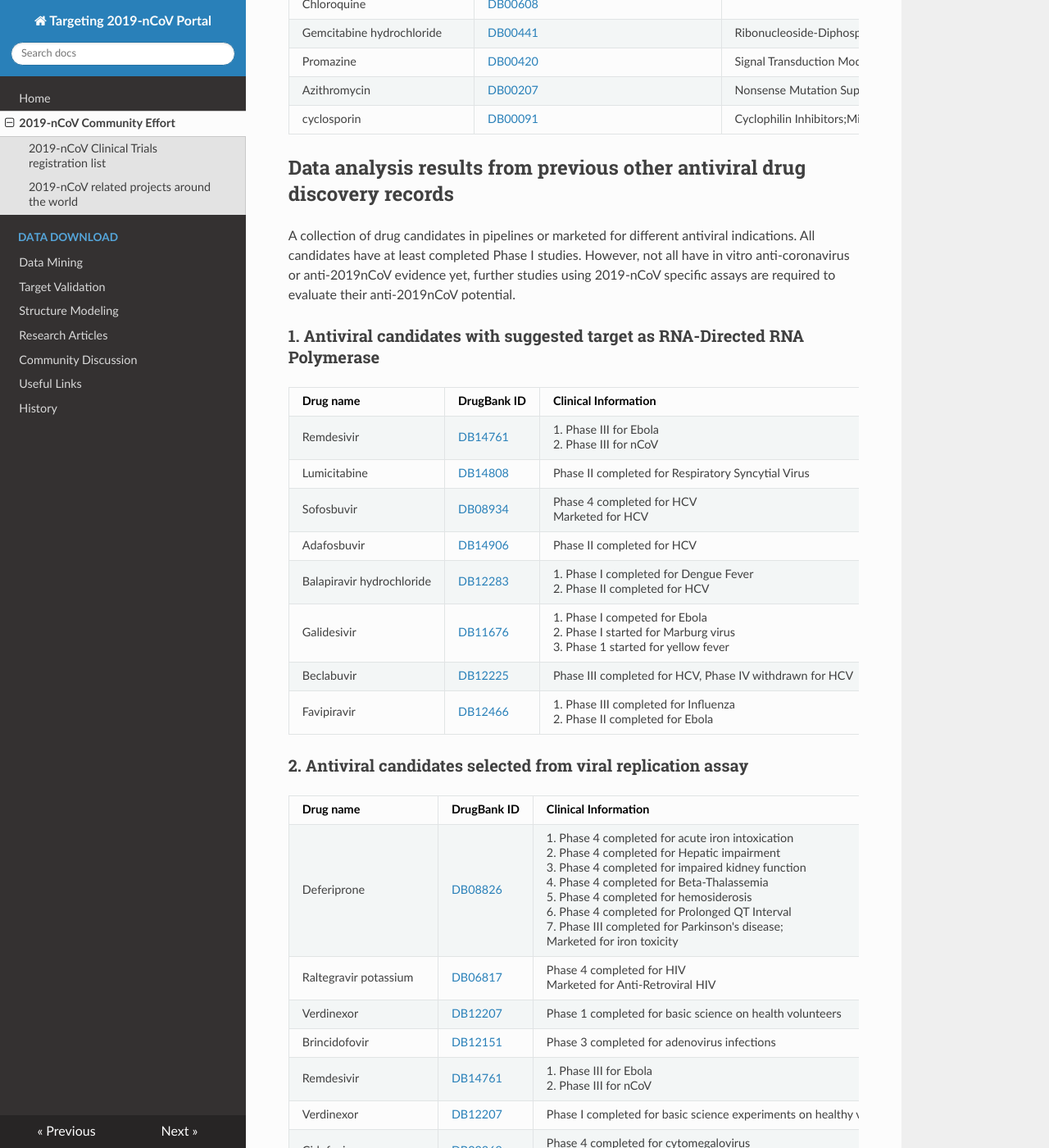
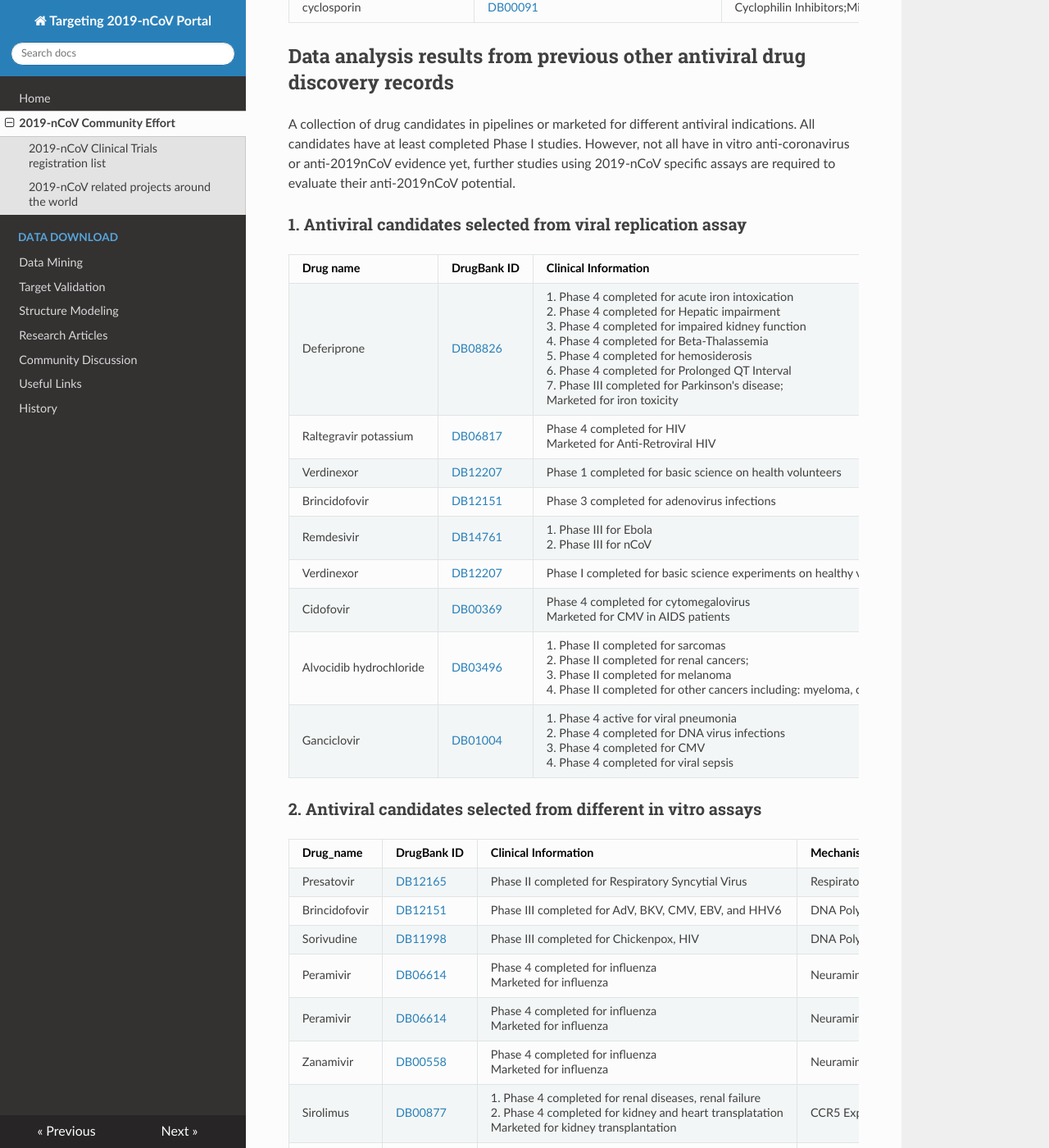
Before and after one commit to GHDDI-AILab/Targeting2019-nCoV, an MkDocs documentation site: the page built from docs/drug_candidates.md, in a window 1280 px wide and 1400 px high, scrolled down 3387 px. Shown: the whole window at 82% size. Built offline with MkDocs 1.6.1, drawn with Linux system fonts in a browser that asks for light colours; nearby versions of some CDN libraries; some of the changed text lies outside the part shown.

Commit message:
Update drug_candidates.md

```diff
--- a/docs/drug_candidates.md
+++ b/docs/drug_candidates.md
@@ -66,10 +66,6 @@ The information below is collected from recent research articles, news articles,
 
 ## Data analysis results from previous SARS/MERS drug discovery records
 
-A collection of drug candidates with previously published positive SARS/MERS experimental results
-
-## Data analysis results from previous SARS/MERS drug discovery records
-
 A collection of drug candidates with previously published positive SARS/MERS experimental results.
 
 |  Drug name  | DrugBank ID  | Mechanism of action  | Experimental activity  | Methods  | Measurement  | Value | Unit  |
@@ -96,20 +92,7 @@ A collection of drug candidates with previously published positive SARS/MERS exp
 A collection of drug candidates in pipelines or marketed for different antiviral indications. All candidates have at least completed Phase I studies. However, not all have in vitro anti-coronavirus or anti-2019nCoV evidence yet, further studies using 2019-nCoV specific assays are required to evaluate their anti-2019nCoV potential.
 
 
-### 1. Antiviral candidates with suggested target as RNA-Directed RNA Polymerase
-
-| Drug name                 | DrugBank ID                                      | Clinical Information                                         | Mechanism of action                                          | Experimental activity                                        | Method                                   | parameter | PX          | mean       | unit |
-| ------------------------- | ------------------------------------------------ | ------------------------------------------------------------ | ------------------------------------------------------------ | ------------------------------------------------------------ | ---------------------------------------- | --------- | ----------- | ---------- | ---- |
-| Remdesivir                | [DB14761](https://www.drugbank.ca/drugs/DB14761) | 1. Phase III for  Ebola <br>2. Phase III for nCoV            | RNA-Directed RNA Polymerase Inhibitor                        | Ebola virus disease remission/reduction, IN VITRO            |                                          | IC-50     | 8           | 0.00000001 | M    |
-| Lumicitabine              | [DB14808](https://www.drugbank.ca/drugs/DB14808) | Phase II  completed for Respiratory Syncytial Virus          | RNA-Directed RNA Polymerase (Respiratory Syncytial Virus) Inhibitors | Infection, respiratory syncytial virus (RSV) remission/reduction, IN VITRO | Viral replication assay                  | IC-50     | 6.58 | 0.00000026 | M    |
-| Sofosbuvir                | [DB08934](https://www.drugbank.ca/drugs/DB08934) | Phase 4 completed  for HCV <br>Marketed for HCV              | RNA-Directed RNA Polymerase (NS5B) (HCV) Inhibitors          | Infection, dengue virus remission/reduction, IN VITRO        | Plaque assay                             | IC-90     | 6.40 | 0.0000004  | M    |
-| Adafosbuvir               | [DB14906](https://www.drugbank.ca/drugs/DB14906) | Phase II  completed for HCV                                  | RNA-Directed RNA Polymerase (NS5B) (HCV) Inhibitors          | Infection, dengue virus remission/reduction, IN VITRO        | Plaque assay                             | IC-50     | 5.96 | 0.0000011  | M    |
-| Balapiravir hydrochloride | [DB12283](https://www.drugbank.ca/drugs/DB12283) | 1. Phase I  completed for Dengue Fever <br>2. Phase II completed for HCV | RNA-Directed RNA Polymerase (NS5B) (HCV) Inhibitors          | Infection, dengue virus remission/reduction, IN VITRO        | Viral replication assay                  | IC-50     | 5.72 | 0.0000019  | M    |
-| Galidesivir               | [DB11676](https://www.drugbank.ca/drugs/DB11676) | 1. Phase I competed  for Ebola <br>2. Phase I started for Marburg virus <br>3. Phase 1 started for yellow fever | RNA Polymerase Inhibitors                                    | Infection, Zika virus remission/reduction, IN VITRO          | Fluorescent assay                        | IC-50     | 5.53 | 0.00000296 | M    |
-| Beclabuvir                | [DB12225](https://www.drugbank.ca/drugs/DB12225) | Phase III  completed for HCV, Phase IV withdrawn for HCV     | RNA-Directed RNA Polymerase (NS5B) (HCV) Inhibitors          | Infection, herpes simplex virus remission/reduction, IN VITRO | Viral replication assay (multiple cycle) | IC-50     | 5.40 | 0.000004   | M    |
-| Favipiravir               | [DB12466](https://www.drugbank.ca/drugs/DB12466) | 1. Phase III  completed for Influenza <br>2. Phase II completed for Ebola | RNA-Directed RNA Polymerase (Influenza A Virus H1N1) Inhibitors;RNA-Directed RNA Polymerase (NS5B) (HCV) Inhibitors | Infection, rabies virus remission/reduction, IN VITRO        | Fluorescent assay                        | MIC       | 5.40 | 0.000004   | M    |
-
-### 2. Antiviral candidates selected from viral replication assay
+### 1. Antiviral candidates selected from viral replication assay
 
 | Drug name               | DrugBank ID                                      | Clinical Information                                         | Mechanism of action                                          | Experimental activity                                        | Method                  | parameter | PX          | mean        | unit |
 | ----------------------- | ------------------------------------------------ | ------------------------------------------------------------ | ------------------------------------------------------------ | ------------------------------------------------------------ | ----------------------- | --------- | ----------- | ----------- | ---- |
@@ -123,7 +106,7 @@ A collection of drug candidates in pipelines or marketed for different antiviral
 | Alvocidib hydrochloride | [DB03496](https://www.drugbank.ca/drugs/DB03496) | 1. Phase II  completed for sarcomas <br>2. Phase II completed for renal cancers; <br>3. Phase II  completed for melanoma <br>4. Phase II completed for other cancers including:  myeloma, carcinoma, esophageal, endometrial, leukaemia, etc. | Cyclin-Dependent Kinase 1 (CDK1) Inhibitors;Signal Transduction Modulators;Cyclin-Dependent Kinase 6 (CDK6) Inhibitors;CDK9/Cyclin T1 Inhibitors;Baculoviral IAP Repeat-Containing Protein 5 (BIRC5; Survivin) Inhibitors;Apoptosis Inducers;Cyclin-Dependent Kinase 7 (CDK7) Inhibitors;Cyclin-Dependent Kinase 2 (CDK2) Inhibitors;Induced Myeloid Leukemia Cell Differentiation Protein Mcl-1 Inhibitors;Cyclin-Dependent Kinase 4 (CDK4) Inhibitors;X-Chromosome-Linked Inhibitor of Apoptosis Protein (XIAP) Inhibitors;Apoptosis Regulator Bcl-2 Inhibitors | Infection, herpes virus remission/reduction, IN VITRO        | Viral replication assay | IC-50     | 7.00 | 1.00E-07    | M    |
 | Ganciclovir             | [DB01004](https://www.drugbank.ca/drugs/DB01004) | 1. Phase 4 active  for viral pneumonia <br>2. Phase 4 completed for DNA virus infections <br>3. Phase 4  completed for CMV <br>4. Phase 4 completed for viral sepsis | DNA Polymerase Inhibitors                                    | Infection, herpes simplex virus remission/reduction, IN VITRO | Viral replication assay | IC-50     | 7           | 0.0000001   | M    |
 
-### 3. Antiviral candidates selected from different in vitro assays
+### 2. Antiviral candidates selected from different in vitro assays
 
 | Drug_name     | DrugBank  ID                                     | Clinical Information                                         | Mechanism of action                                          | Experimental activity                                        | Method                                                       | parameter | PX          | mean     | unit |
 | ------------- | ------------------------------------------------ | ------------------------------------------------------------ | ------------------------------------------------------------ | ------------------------------------------------------------ | ------------------------------------------------------------ | --------- | ----------- | -------- | ---- |
```
